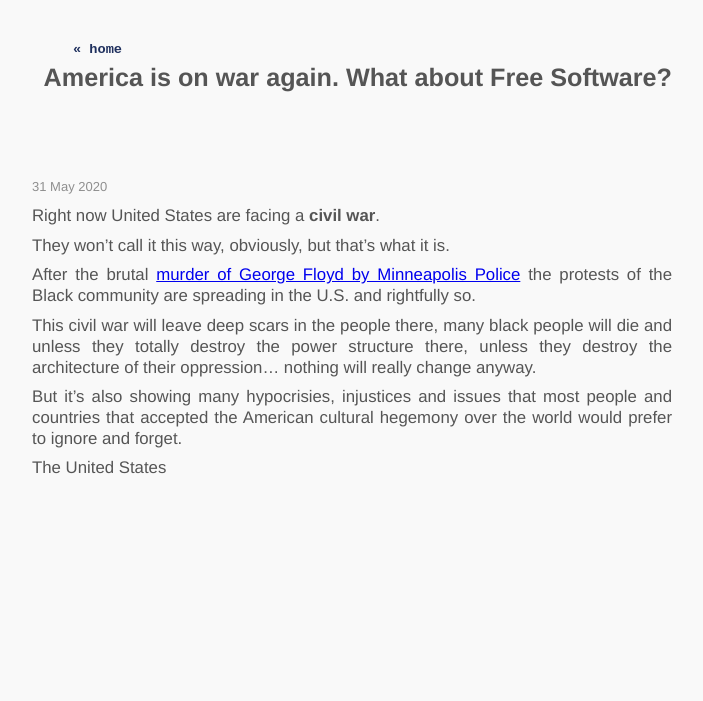
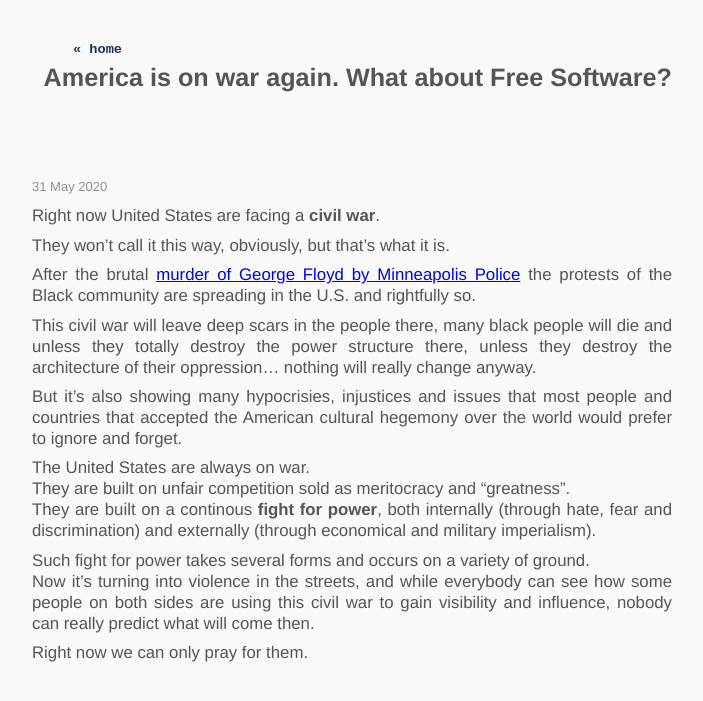
Before and after one commit to Shamar/shamar.github.io, a Jekyll site: the page built from _posts/2020-05-31-america_is_on_war.markdown, in a window 1280 px wide. Shown: the top 701 px of the page, without its empty margins (288-991 px from the left). Built offline with Jekyll 4.4.1, drawn with Linux system fonts in a browser that asks for light colours.

Commit message:
Update 2020-05-31-america_is_on_war.markdown

```diff
--- a/_posts/2020-05-31-america_is_on_war.markdown
+++ b/_posts/2020-05-31-america_is_on_war.markdown
@@ -19,4 +19,15 @@ But it's also showing many hypocrisies, injustices and issues that most people a
 countries that accepted the American cultural hegemony over the world would prefer
 to ignore and forget.
 
-The United States
+The United States are always on war.
+They are built on unfair competition sold as meritocracy and "greatness".
+They are built on a continous **fight for power**, both internally
+(through hate, fear and discrimination) and externally (through
+economical and military imperialism).
+
+Such fight for power takes several forms and occurs on a variety of ground.
+Now it's turning into violence in the streets, and while everybody can
+see how some people on both sides are using this civil war to gain
+visibility and influence, nobody can really predict what will come then.
+
+Right now we can only pray for them.
```
